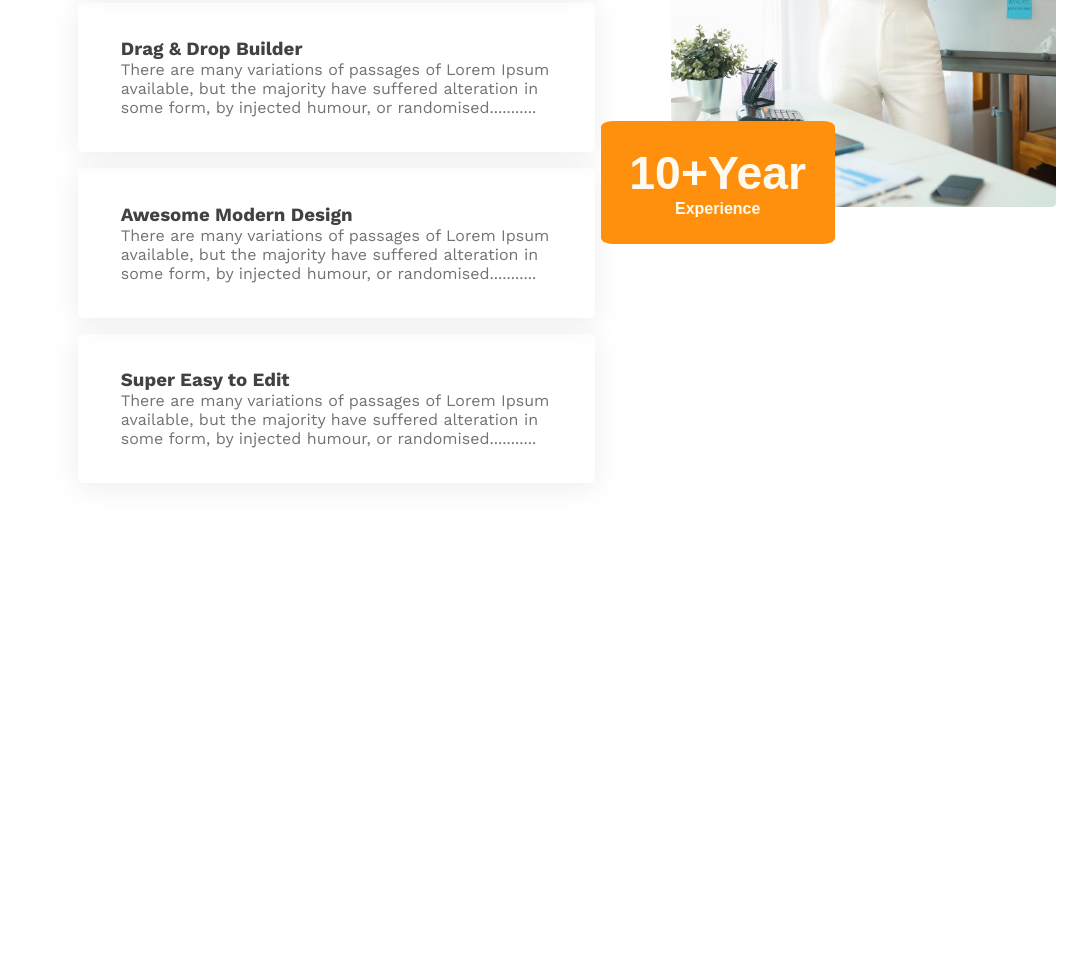
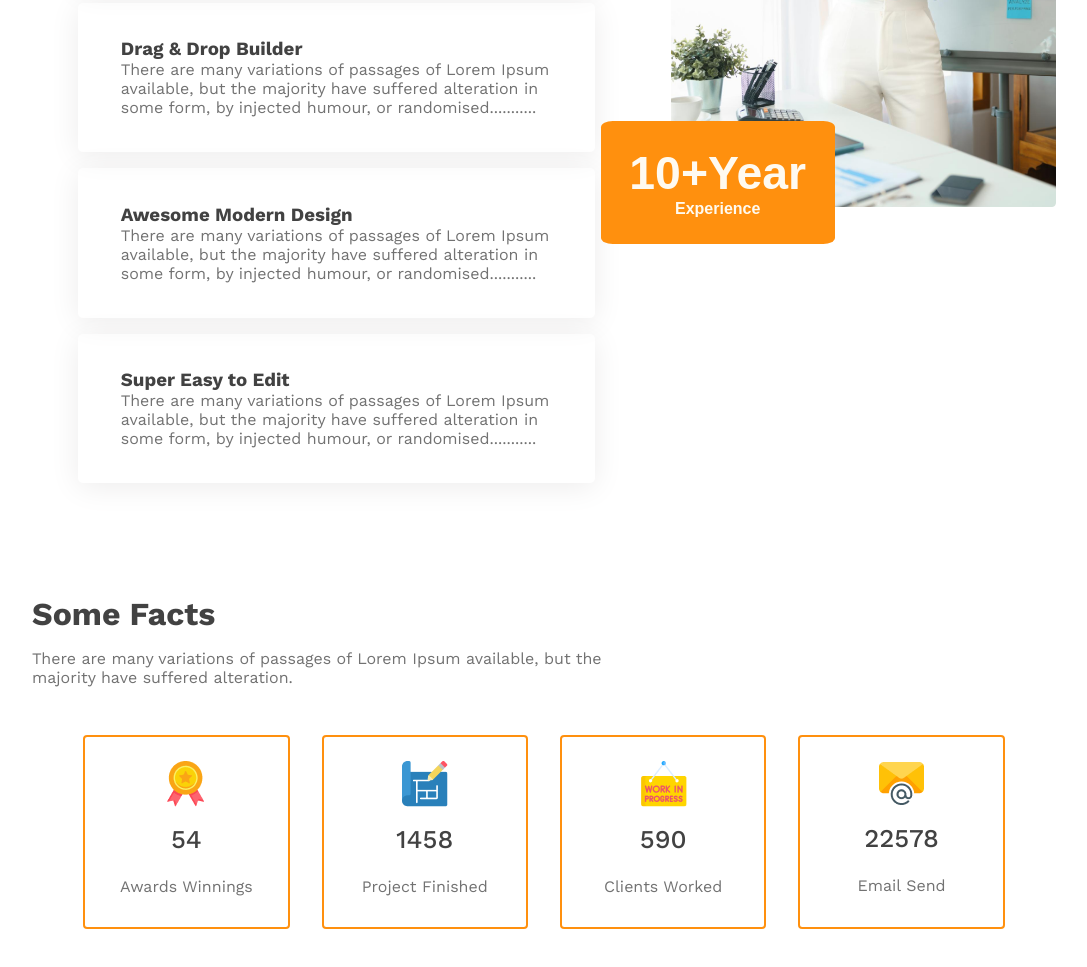
Before and after one commit to adnan683515/Architect-site, a plain HTML site: page index.html in a window 1280 px wide. Shown: the part 1959-2926 px from the top of the page, without its empty margins (96-1183 px from the left). Before the commit the page ends 2538 px from the top, so only its background shows below. Drawn offline with nearby package versions, Linux system fonts and the light colour scheme.

Commit message:
update now Facts Box

```diff
--- a/index.html
+++ b/index.html
@@ -141,6 +141,50 @@
         </section>
 
 
+        <section class="four_box_section">
+
+
+            <div>
+                <h3 class="some_facts dark_1">Some Facts</h3>
+                <p class="dark_2">There are many variations of passages of Lorem Ipsum available, but the <br> majority have suffered
+                    alteration.</p>
+            </div>
+
+            <div class="box_container">
+
+                <div class="box">
+                    <div>
+                        <img src="images/icons/ribon.png" alt="Ribon Icon">
+                        <h3 class="dark_1">54</h3>
+                        <p class="dark_2">Awards Winnings</p>
+                    </div>
+                </div>
+                <div class="box">
+                    <div>
+                        <img src="images/icons/projects.png" alt="Projects Icon">
+                        <h3 class="dark_1">1458</h3>
+                        <p class="dark_2">Project Finished</p>
+                    </div>
+                </div>
+                <div class="box">
+                    <div>
+                        <img src="images/icons/customers.png" alt="Customer Icon">
+                        <h3 class="dark_1">590</h3>
+                        <p class="dark_2">Clients Worked</p>
+                    </div>
+                </div>
+                <div class="box">
+                    <div>
+                        <img src="images/icons/email.png" alt="">
+                        <h3 class="dark_1">22578</h3>
+                        <p class="dark_2">Email Send</p>
+                    </div>
+                </div>
+            </div>
+
+        </section>
+
+
     </main>
 
     <footer>
--- a/style.css
+++ b/style.css
@@ -189,6 +189,47 @@ nav h3 {
     z-index: 1;
 }
 
+.four_box_section{
+    max-width: 80%;
+    margin: auto;
+    display: flex;
+    flex-direction: column;
+    gap: 3rem;
+    margin-bottom: 3rem;
+
+}
+.box_container{
+    display: grid;
+    grid-template-columns: repeat(4,1fr);
+    gap: 2rem;
+    width: 90%;
+    margin: auto;
+
+}
+.box{
+    border: 2px solid #FF900E;
+    border-radius: 2%;
+}
+.box > div{
+    display: flex;
+    flex-direction: column;
+    justify-content: center;
+    align-items: center;
+    line-height: 2rem;
+    padding: 1.5rem 0;
+    width:80%;
+    margin: auto;
+}
+.some_facts{
+    font-size: 2rem;
+    margin: 1rem 0;
+    font-weight: 700;
+}
+.box > div h3{
+    font-weight: 500;
+    margin: 1rem 0;
+    font-size: 1.6rem;
+}
 @media screen and (max-width:576px) {
 
     header {
@@ -258,7 +299,7 @@ nav h3 {
         margin-top: 3.9rem;
     }
 
-    .our_featuers_img_div {
+    .our_featuers_img_div,.box_container {
         margin-top: 1.5rem;
         grid-template-columns: repeat(1, 1fr);
     }
```
